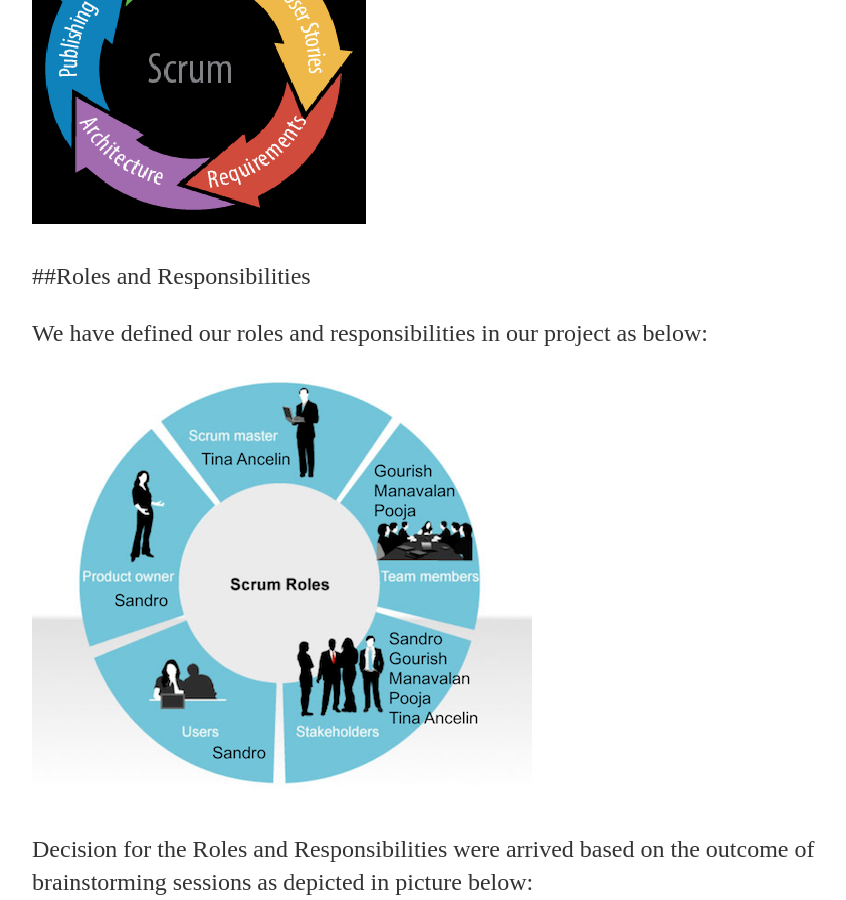
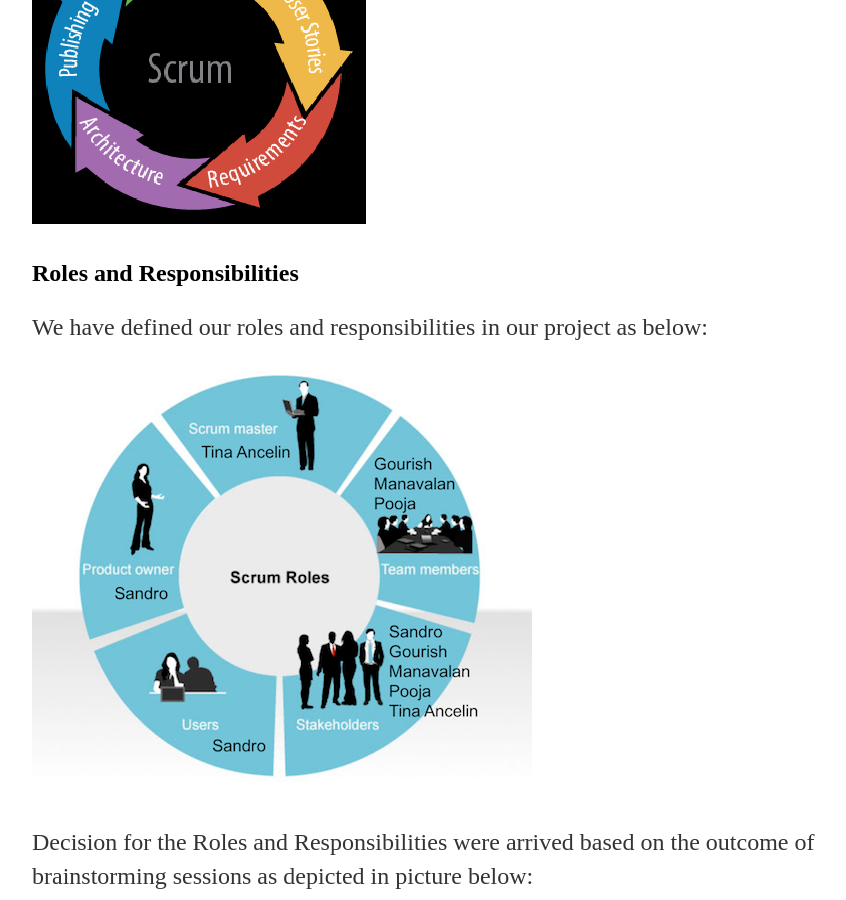
Before and after one commit to Anbehner/Android-Project, a Jekyll site: the page built from docs/_posts/2017-04-21-Introduction-about_Team-HackSlash.md, in a window 1280 px wide and 900 px high, scrolled down 2503 px. Shown: the whole window, without its empty margins (160-1006 px from the left). Built offline with Jekyll 4.4.1, drawn with Linux system fonts in a browser that asks for light colours.

Commit message:
Added missing space

```diff
--- a/docs/_posts/2017-04-21-Introduction-about_Team-HackSlash.md
+++ b/docs/_posts/2017-04-21-Introduction-about_Team-HackSlash.md
@@ -43,11 +43,11 @@ The following picture depicts the different phases of scrum methodologies that w
 ![Scrum Process Model]({{site.baseurl}}/images/ScrumProcessModel.png "Scrum Process Model")
 </span>
 
-##Roles and Responsibilities
+## Roles and Responsibilities
 
 We have defined our roles and responsibilities in our project as below:
 
-<span align="right">
+<span align="center">
 ![Scrum Roles]({{site.baseurl}}/images/ScrumRoles.png "Scrum Roles")
 </span>
 
```
